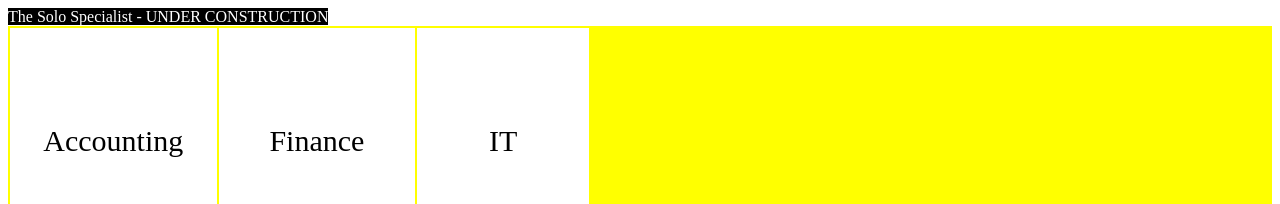
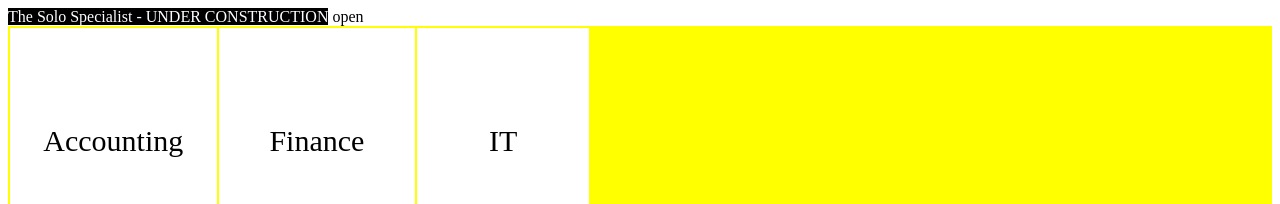
Before and after one commit to Unholyjack/Unholyjack.github.io, a Jekyll site: the page index.html, which Jekyll copies as it is, in a window 1280 px wide. Shown: the top 204 px of the page. Built offline with Jekyll 4.4.1, drawn with Linux system fonts in a browser that asks for light colours.

Commit message:
Update index.html

```diff
--- a/index.html
+++ b/index.html
@@ -12,6 +12,7 @@
   <a href="#">Feedback</a>
   <a href="./testing.html">Testing</a>
 </div>
+  <span onclick="openNav()">open</span>
 
   <div class="links">
     <table>
```
